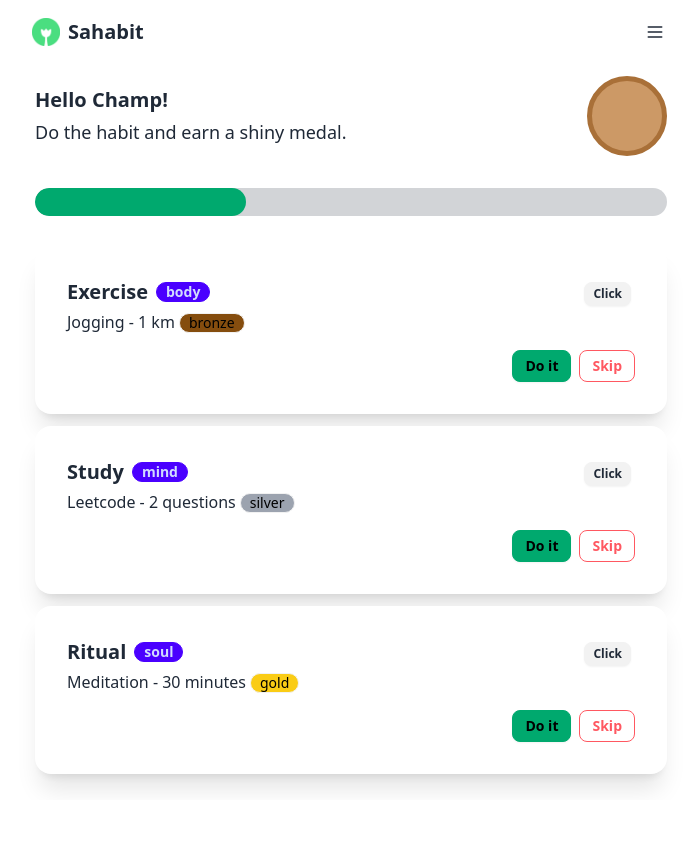
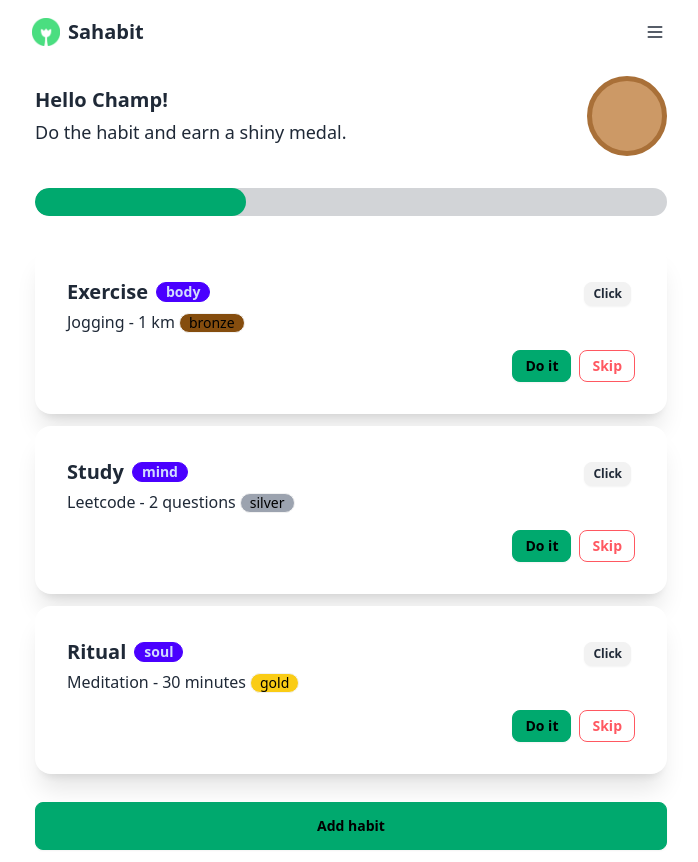
Before and after one commit to budiigunawan/sahabit, a React (Vite) app: page / in a window 1280 px wide. Shown: the whole page, without its empty margins (289-987 px from the left). Before the commit the page ends 800 px from the top, so only its background shows below. Built offline with nearby package versions, Linux system fonts and the light colour scheme.

Commit message:
feat: add new habit button

```diff
--- a/src/components/habits.tsx
+++ b/src/components/habits.tsx
@@ -30,10 +30,9 @@
 export const Habits = ({ data }: HabitsProps) => {
   return (
     <div className='max-w-2xl mx-auto py-3 px-5'>
-      <div>
-        {data.length &&
-          data.map((habit, idx) => <HabitCard key={idx} habit={habit} />)}
-      </div>
+      {data.length &&
+        data.map((habit, idx) => <HabitCard key={idx} habit={habit} />)}
+      <button className='btn btn-success w-full mt-4'>Add habit</button>
     </div>
   );
 };
```
